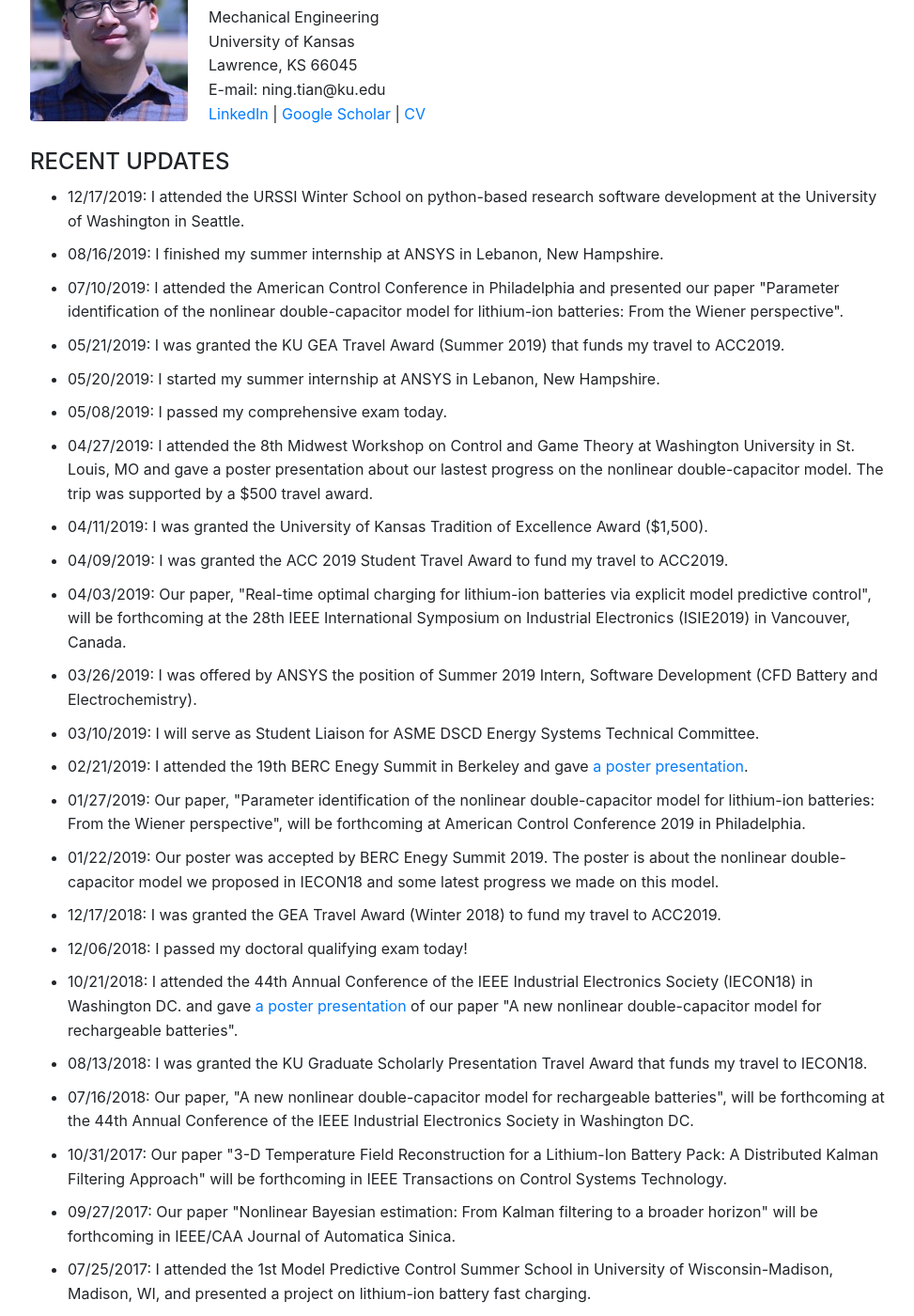
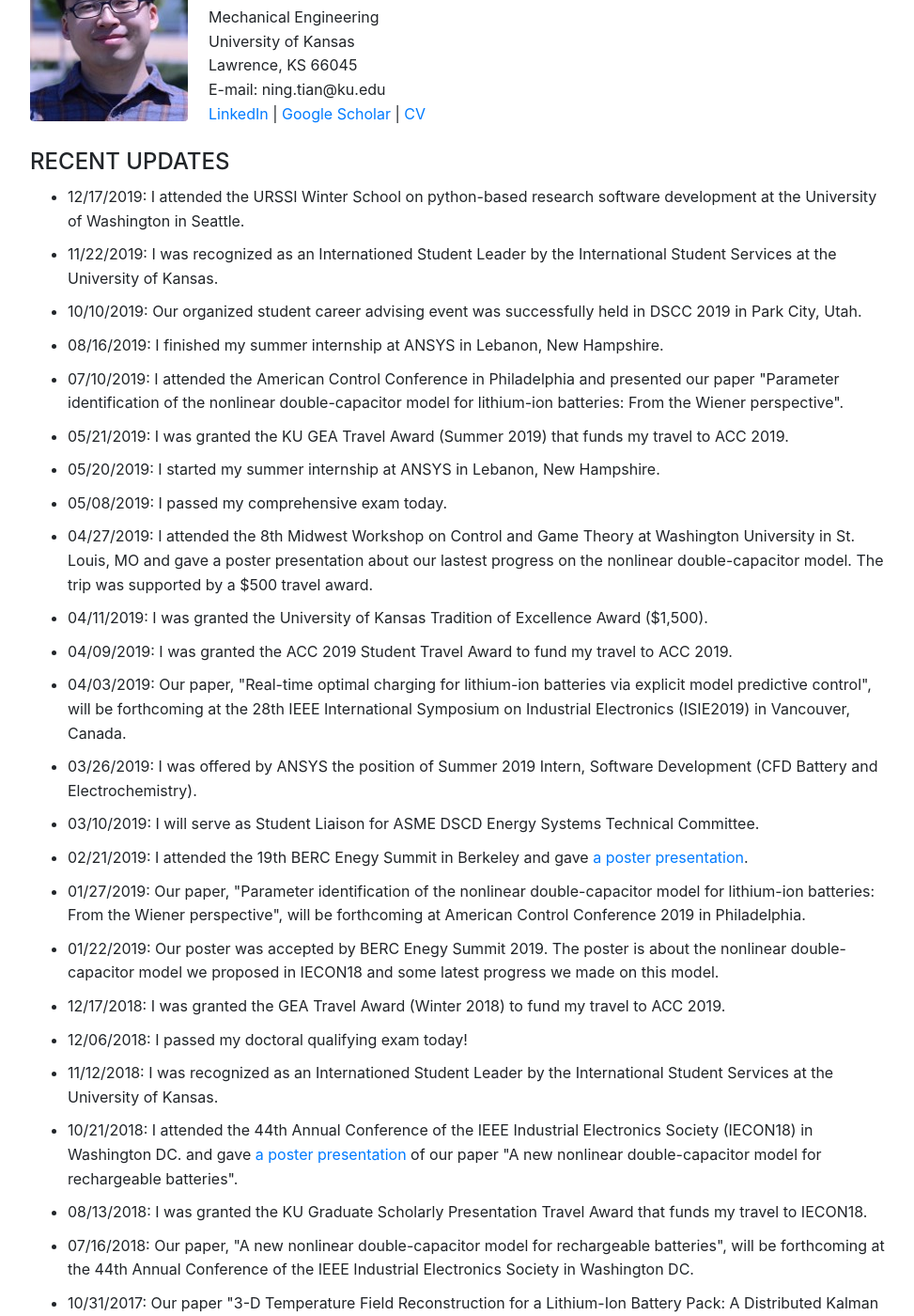
Before and after one commit to ningtian/ningtian.github.io, a Jekyll site: the page index.html, which Jekyll copies as it is, in a window 1280 px wide and 1400 px high, scrolled down 393 px. Shown: the whole window at 94% size, without its empty margins (148-1121 px from the left). Built offline with Jekyll 4.4.1, drawn with Linux system fonts in a browser that asks for light colours.

Commit message:
Update index.html

```diff
--- a/index.html
+++ b/index.html
@@ -99,13 +99,18 @@
 	<li>12/17/2019: I attended the URSSI Winter School on python-based research software development
 		        at the University of Washington in Seattle. </li>
 
+	<li>11/22/2019: I was recognized as an Internationed Student Leader by the International Student Services at
+		        the University of Kansas. </li>
+
+	<li>10/10/2019: Our organized student career advising event was successfully held in DSCC 2019 in Park City, Utah. </li>
+
 	<li>08/16/2019: I finished my summer internship at ANSYS in Lebanon, New Hampshire.</li>
 
 	<li>07/10/2019: I attended the American Control Conference in Philadelphia and presented our paper "Parameter
 		        identification of the nonlinear double-capacitor model for lithium-ion batteries: From the Wiener
 		        perspective". </li>
 
-	<li>05/21/2019: I was granted the KU GEA Travel Award (Summer 2019) that funds my travel to ACC2019. </li>
+	<li>05/21/2019: I was granted the KU GEA Travel Award (Summer 2019) that funds my travel to ACC 2019. </li>
 
 	<li>05/20/2019: I started my summer internship at ANSYS in Lebanon, New Hampshire.</li>
 
@@ -117,7 +122,7 @@
 
 	<li>04/11/2019: I was granted the University of Kansas Tradition of Excellence Award ($1,500). </li>
 
-	<li>04/09/2019: I was granted the ACC 2019 Student Travel Award to fund my travel to ACC2019. </li>
+	<li>04/09/2019: I was granted the ACC 2019 Student Travel Award to fund my travel to ACC 2019. </li>
 
 	<li>04/03/2019: Our paper, "Real-time optimal charging for lithium-ion batteries via explicit model predictive control",
 		         will be forthcoming at the 28th IEEE International Symposium on Industrial Electronics (ISIE2019)
@@ -136,9 +141,12 @@
 	<li>01/22/2019: Our poster was accepted by BERC Enegy Summit 2019. The poster is about the nonlinear
 	double-capacitor model we proposed in IECON18 and some latest progress we made on this model.</li>
 
-	<li>12/17/2018: I was granted the GEA Travel Award (Winter 2018) to fund my travel to ACC2019. </li>
+	<li>12/17/2018: I was granted the GEA Travel Award (Winter 2018) to fund my travel to ACC 2019. </li>
 
 	<li>12/06/2018: I passed my doctoral qualifying exam today! </li>
+
+	<li>11/12/2018: I was recognized as an Internationed Student Leader by the International Student Services at
+		        the University of Kansas. </li>
 
 	<li>10/21/2018: I attended the 44th Annual Conference of the IEEE Industrial Electronics Society (IECON18) in Washington DC. and
 	gave <a href="/files/IECON-poster-ver9.pdf">a poster presentation</a> of our paper "A new nonlinear double-capacitor model for rechargeable batteries". </li>
```
